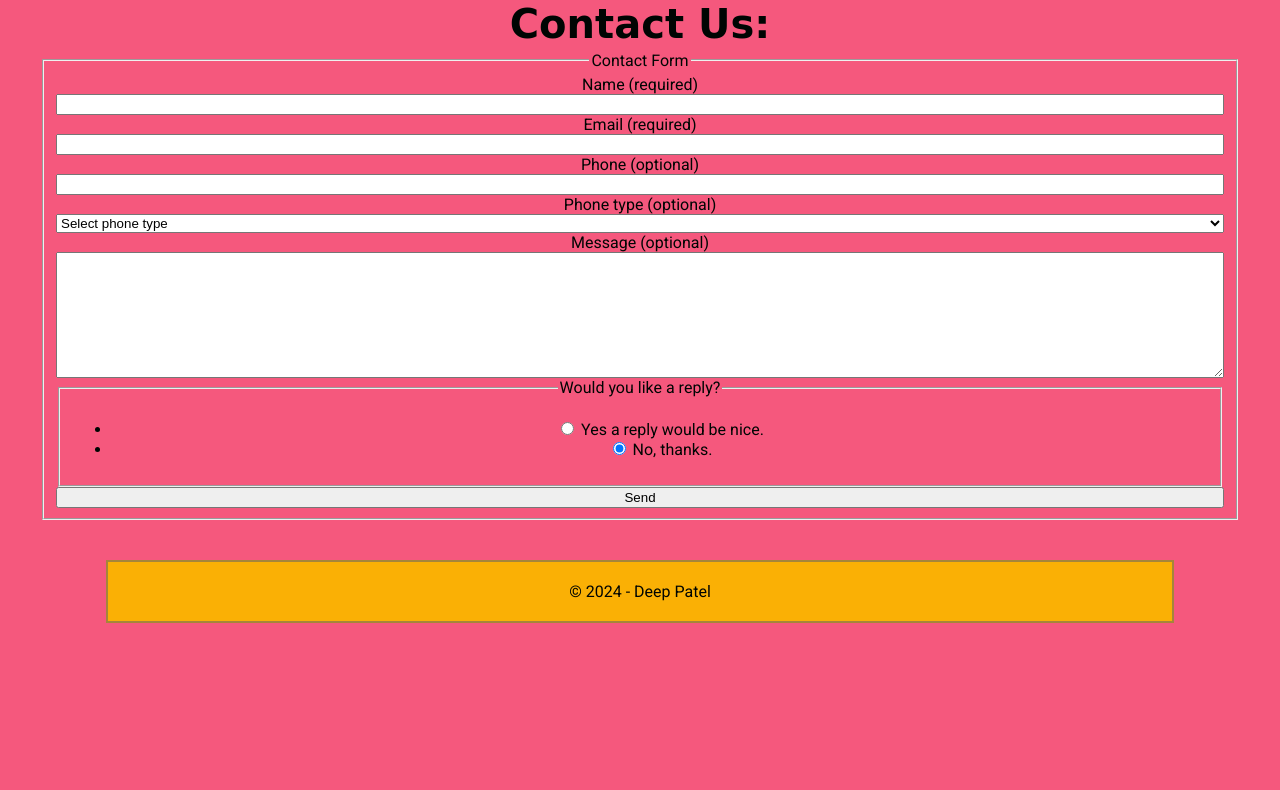
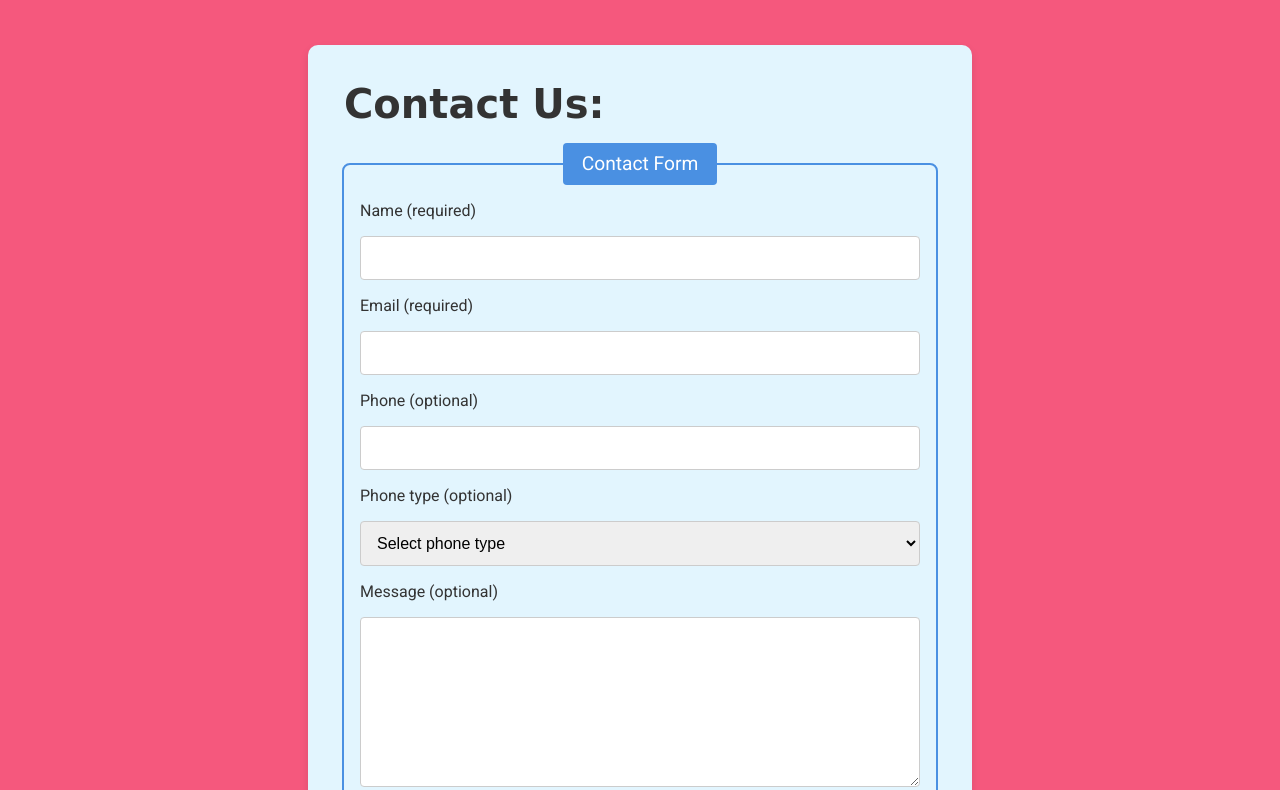
Before and after one commit to RVCC-IDMX/about-me-Deep144B, a plain HTML site: page index.html in a window 1280 px wide. Shown: the part 5342-6132 px from the top of the page. Before the commit the page ends 5965 px from the top, so only its background shows below. Drawn offline with Linux system fonts and the light colour scheme; a web font is replaced by a local one.

Commit message:
Complete contact form

```diff
--- a/css/style.css
+++ b/css/style.css
@@ -200,8 +200,78 @@ section#hobbies {
     }
 }
 
-/* Contact Form */
+/* contact form */
+
+#contact {
+    text-align-last: left;
+    padding: 2rem;
+    max-width: 600px;
+    margin: 3rem auto;
+    background-color: #e2f5fe;
+    color: #333333;
+    box-shadow: 0 4px 8px rgba(0, 0, 0, 0.1);
+    border-radius: 10px;
+}
+
+fieldset {
+    border: 2px solid #4A90E2;
+    margin-top: 1em;
+    margin-bottom: 1em;
+    padding: 1em;
+    border-radius: 8px;
+}
+
+legend {
+    background-color: #4A90E2;
+    color: white;
+    padding: 0.5em 1em;
+    border-radius: 4px;
+    font-size: 1.2rem;
+}
 
 #formElements {
-    display:grid;
+    display: grid;
+    row-gap: 1em;
+    column-gap: 1em;
 }
+
+#contact input, #contact textarea, #contact select, #contact button {
+    padding: 0.75em;
+    font-size: 1rem;
+    border: 1px solid #ccc;
+    border-radius: 4px;
+    box-sizing: border-box;
+}
+
+#contact input:focus, #contact textarea:focus, #contact select:focus {
+    outline: 2px solid #5CB85C;
+    outline-offset: 2px;
+}
+
+#contact ul {
+    list-style: none;
+    padding-left: 0;
+}
+
+#contact li {
+    margin-bottom: 0.5em;
+}
+
+#contact button {
+    background-color: #5CB85C;
+    color: white;
+    border: none;
+    font-weight: bold;
+    cursor: pointer;
+    transition: background-color 0.3s, transform 0.2s;
+    display: block;
+    margin: 1em auto;
+    width: auto;
+    padding: 10px 40px;
+}
+
+#contact button:hover, #contact button:focus {
+    background-color: #449d44;
+    transform: translateY(-2px);
+    outline: none;
+}
```
Also changed, not shown: index.html (+3 -0 lines).
